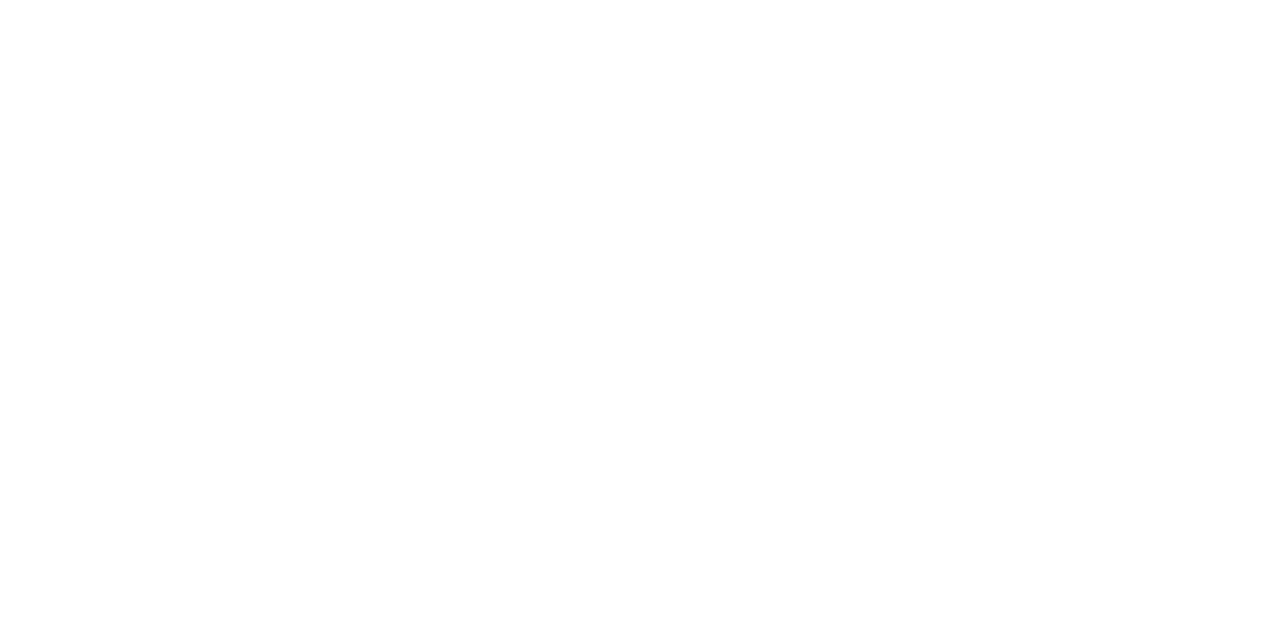
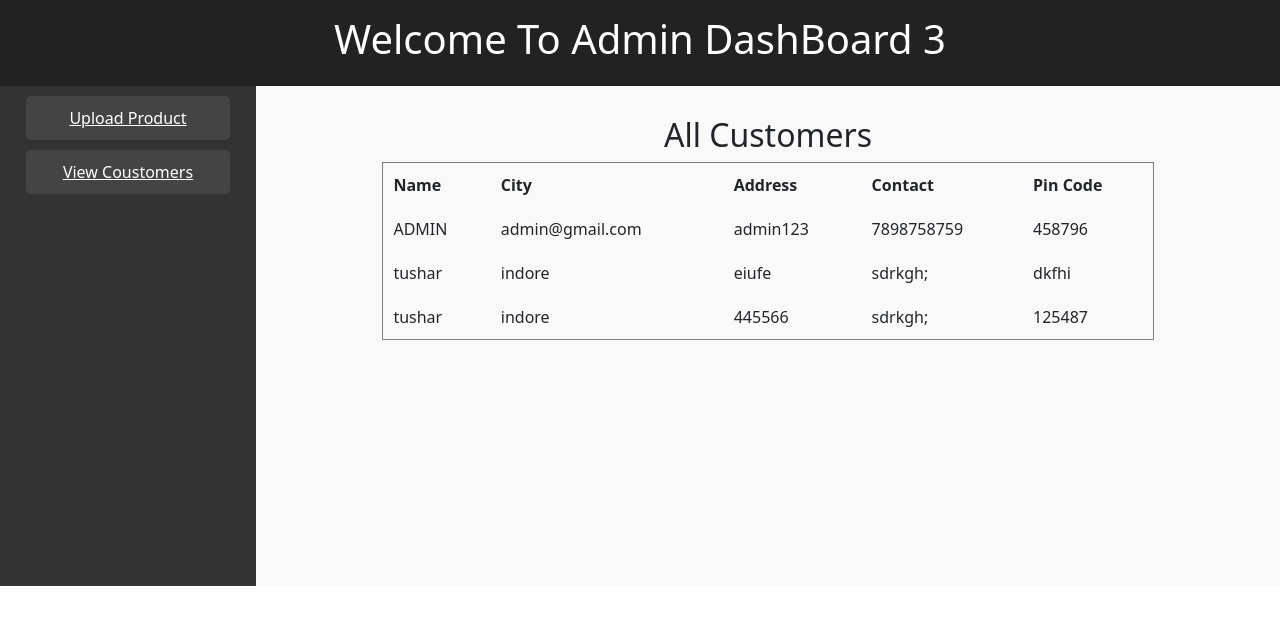
Before and after one commit to git-tusharr/TimeifyWatchStoreReactJs, a React (Vite) app: page /admin/Customers in a window 1280 px wide. Before the commit this address had no page. Shown: the top 624 px of the page. Built offline with nearby package versions, Linux system fonts and the light colour scheme; data requests are answered from the project's data file.

Commit message:
project completed

```diff
--- a/db.json
+++ b/db.json
@@ -21,7 +21,7 @@
       "name": "Classic Rolex Submariner Silver",
       "brand": "Rolex",
       "category": "male",
-      "price": "₹550,000",
+      "price": "550000",
       "images": "http://res.cloudinary.com/dksfrrypv/image/upload/v1757831510/ljvxw9hu4lx5dfdmbxat.avif"
     },
     {
@@ -29,7 +29,7 @@
       "name": "Classic Rolex land dwellerSilver",
       "brand": "Rolex",
       "category": "male",
-      "price": "₹950,000",
+      "price": "950000",
       "images": "http://res.cloudinary.com/dksfrrypv/image/upload/v1757831655/oehlzsp1bo22bgz4kemw.avif"
     },
     {
@@ -37,7 +37,7 @@
       "name": "Classic 1995 OMEGA Seamaster 300M",
       "brand": "Omega",
       "category": "male",
-      "price": "₹250,000",
+      "price": "250000",
       "images": "http://res.cloudinary.com/dksfrrypv/image/upload/v1757831907/cebgo6bjpzxwrivfdqz4.avif"
     },
     {
@@ -45,7 +45,7 @@
       "name": "Minimal Black Rolex Boxed Watch",
       "brand": "Rolex",
       "category": "male",
-      "price": "₹520,000",
+      "price": "520000",
       "images": "http://res.cloudinary.com/dksfrrypv/image/upload/v1757832132/k19zq9p0vmty2gtu9kxh.jpg"
     },
     {
@@ -53,7 +53,7 @@
       "name": "Minimal Black Rolex Boxed Watch",
       "brand": "Rolex",
       "category": "male",
-      "price": "₹520,000",
+      "price": "520000",
       "images": "http://res.cloudinary.com/dksfrrypv/image/upload/v1757832157/j4diqalvvh8x4zdukhds.jpg"
     }
   ],
@@ -70,5 +70,31 @@
       "adminid": "raj@gmail.com",
       "password": "raj123"
     }
+  ],
+  "coustomerData": [
+    {
+      "id": "1",
+      "name": "ADMIN",
+      "city": "admin@gmail.com",
+      "address": "admin123",
+      "contact": "7898758759",
+      "pincode": "458796"
+    },
+    {
+      "id": "8cd6",
+      "name": "tushar",
+      "city": "indore",
+      "address": "eiufe",
+      "contact": "sdrkgh;",
+      "pincode": "dkfhi"
+    },
+    {
+      "id": "bd5c",
+      "name": "tushar",
+      "city": "indore",
+      "address": "445566",
+      "contact": "sdrkgh;",
+      "pincode": "125487"
+    }
   ]
 }
--- a/src/AdminDashBoard.jsx
+++ b/src/AdminDashBoard.jsx
@@ -37,6 +37,22 @@
           >
             Upload Product
           </Link>
+
+          <Link
+            to="Customers"
+            className="adminmenu"n
+            style={{
+              color: "white",
+              backgroundColor: "#444",
+              padding:"10px",
+              borderRadius: "5px",
+              marginBottom: "10px",
+              width: "80%",
+              textAlign: "center",
+            }}
+          >
+            View Coustomers
+          </Link>
         </div>
 
         {/* Right Content Area */}
--- /dev/null
+++ b/src/AdminPages/Customers.jsx
@@ -0,0 +1,50 @@
+import axios from "axios";
+import { useEffect, useState } from "react";
+
+const Customers = () => {
+  const [customers, setCustomers] = useState([]);
+
+  const loadData = async () => {
+    let api = "http://localhost:3000/coustomerData";
+    const response = await axios.get(api);
+    console.log(response);
+    setCustomers(response.data);
+  };
+
+  useEffect(() => {
+    loadData();
+  }, []);
+
+  const ans = customers.map((c) => {
+    return (
+      <>
+      <tr>
+        <td>{c.name}</td>
+        <td>{c.city}</td>
+        <td>{c.address}</td>
+        <td>{c.contact}</td>
+        <td>{c.pincode}</td>
+      </tr>
+      </>
+    )
+  })
+
+  return (
+    <>
+      <h2 align="center">All Customers</h2>
+
+      <table border="1" cellPadding={10} align="center" width="80%">
+        <tr>
+          <th>Name</th>
+          <th>City</th>
+          <th>Address</th>
+          <th>Contact</th>
+          <th>Pin Code</th>
+        </tr>
+        {ans}
+      </table>
+    </>
+  );
+};
+
+export default Customers;
--- a/src/App.jsx
+++ b/src/App.jsx
@@ -4,6 +4,9 @@
 import AdminDashBoard from "./AdminDashBoard";
 import AddProducts from "./AdminPages/AddProducts";
 import MyCart from "./pages/myCart";
+import PaymentDone from "./pages/paymentDone";
+import CheckOut from "./pages/CheckOut";
+import Customers from "./AdminPages/Customers";
 import { ToastContainer, toast } from 'react-toastify';
 import "react-toastify/dist/ReactToastify.css";
 
@@ -17,6 +20,8 @@
         <Route index element={<Home/>}></Route>
         <Route path="/home" element={<Home/>}></Route>
         <Route path="mycart" element={<MyCart/>}/>
+        <Route path="checkout" element={<CheckOut/>}/>
+        <Route path="paydone" element={<PaymentDone/>}/>
 
         </Route>
       </Routes>
@@ -24,6 +29,8 @@
         <Routes>
              <Route path="/admin" element={<AdminDashBoard/>}>
              <Route path="addproducts" element={<AddProducts/>}></Route>
+            <Route path="Customers" element={<Customers/>}/>
+
              </Route>
 
         </Routes>
--- a/src/css/style.css
+++ b/src/css/style.css
@@ -63,6 +63,9 @@
     padding-top: 10px;
 
 }
+#adminleftmenu{
+  height: 500px;
+}
 
 
 #our-top-products{
--- /dev/null
+++ b/src/pages/CheckOut.jsx
@@ -0,0 +1,80 @@
+import Button from 'react-bootstrap/Button';
+import Form from 'react-bootstrap/Form';
+import { useSelector } from 'react-redux';
+import { useNavigate } from 'react-router-dom';
+import { useState } from 'react';
+import axios from 'axios';
+
+
+const CheckOut=()=>{
+    const   navigate = useNavigate();
+    const CartData = useSelector(state=>state.mycart.cart);
+
+    let products = "";;
+    let totalAmount=0;
+     const ans=CartData.map((key)=>{
+             products+=",  "+key.name;
+             totalAmount+=key.price*key.qnty;
+     })
+
+     const handleSubmit=async(e)=>{
+        e.preventDefault();
+
+        let api = "http://localhost:3000/coustomerData";
+        const response = await axios.post(api, input);  // ✅ direct post
+        console.log(response.data);
+       navigate("/paydone");
+       alert("data submitted");
+     }
+
+
+      const [input, setInput] = useState({});
+
+       const handleInput=(e)=>{
+          let name=e.target.name;
+          let value=e.target.value;
+
+          setInput(values=>({...values, [name]:value}));
+          console.log(input);
+       }
+
+
+    return(
+        <>
+           <h1> CheckOut</h1>
+           <h6 align="center"> Products : {products} </h6>
+           <h3 align="center"> Net Payble Amount : {totalAmount} </h3>
+            <Form style={{margin:"auto", width:"400px"}}>
+
+
+
+      <Form.Group className="mb-3" controlId="formBasicEmail">
+        <Form.Label>Enter Name</Form.Label>
+        <Form.Control type="text" name='name' onChange={handleInput}/>
+      </Form.Group>
+        <Form.Group className="mb-3" controlId="formBasicEmail">
+        <Form.Label>Enter City</Form.Label>
+        <Form.Control type="text" name='city' onChange={handleInput}/>
+      </Form.Group>
+        <Form.Group className="mb-3" controlId="formBasicEmail">
+        <Form.Label>Enter Shipping Address</Form.Label>
+        <Form.Control type="text" name='address' onChange={handleInput}/>
+      </Form.Group>
+        <Form.Group className="mb-3" controlId="formBasicEmail">
+        <Form.Label>Enter Contact No.</Form.Label>
+        <Form.Control type="text" name='contact'onChange={handleInput}/>
+      </Form.Group>
+        <Form.Group className="mb-3" controlId="formBasicEmail">
+        <Form.Label>Enter Pin Code</Form.Label>
+        <Form.Control type="text" name='pincode' onChange={handleInput}/>
+      </Form.Group>
+      <Button variant="primary" type="submit" onClick={handleSubmit}>
+        Submit
+      </Button>
+
+
+    </Form>
+        </>
+    )
+}
+export default CheckOut;
--- a/src/pages/MyCart.jsx
+++ b/src/pages/MyCart.jsx
@@ -5,14 +5,18 @@
 import { FaRupeeSign } from "react-icons/fa";
 import { useDispatch } from "react-redux";
 import { incQnty, decQnty, cartDataRemove  } from "../cartSlice";
+import { useNavigate } from "react-router-dom";
 
 const MyCart = () => {
     const CartData = useSelector((state) => state.mycart.cart);
-   const dispatch = useDispatch();
+    const dispatch = useDispatch();
+   const navigate = useNavigate();
+   const CheckOut=()=>{
+       navigate("/checkout")
+   }
 
    let TotalAmount=0;
     const ans = CartData.map((key) => {
-
          TotalAmount+=key.price*key.qnty;
         return (
             <>
@@ -28,25 +32,21 @@
                           <FaPlusSquare onClick={()=>{dispatch(incQnty({id:key.id}))}} />
                         </td>
                     <td>
-
                         {key.price * key.qnty}
-
                          </td>
                          <td>
-
                           <button onClick={()=>{dispatch(cartDataRemove({id:key.id}))}}> Delete </button>
-
                          </td>
                 </tr>
             </>
         )
     })
-
-
     return (
         <>
             <h1> Cart Data</h1>
-            <h3 align="center">Total Amount : <FaRupeeSign /> {TotalAmount}</h3>
+            <h3 align="center">Total Amount : <FaRupeeSign /> {TotalAmount}
+             <button onClick={CheckOut}>Checkout</button>
+            </h3>
               <Table striped bordered hover>
       <thead>
         <tr>
@@ -64,8 +64,8 @@
          {ans}
       </tbody>
 </Table>
+
         </>
     )
 }
-
 export default MyCart;
--- /dev/null
+++ b/src/pages/PaymentDone.jsx
@@ -0,0 +1,28 @@
+import { useState, useEffect } from "react";
+import { Spinner } from "react-bootstrap";
+
+const PaymentDone = () => {
+  const [isLoading, setIsLoading] = useState(true);
+
+  useEffect(() => {
+    const timer = setTimeout(() => setIsLoading(false), 2000);
+    return () => clearTimeout(timer); // cleanup on unmount
+  }, []);
+
+  return (
+    <>
+      {isLoading ? (
+        <div className="d-flex justify-content-center align-items-center" style={{ minHeight: "200px" }}>
+          <Spinner animation="border" variant="primary" role="status" />
+        </div>
+      ) : (
+        <>
+          <h1 className="text-center">Payment Done</h1>
+          <h3 className="text-center">Your order has been successfully placed!</h3>
+        </>
+      )}
+    </>
+  );
+};
+
+export default PaymentDone;
```
Also changed, not shown: src/pages/Home.jsx (+7 -0 lines).
